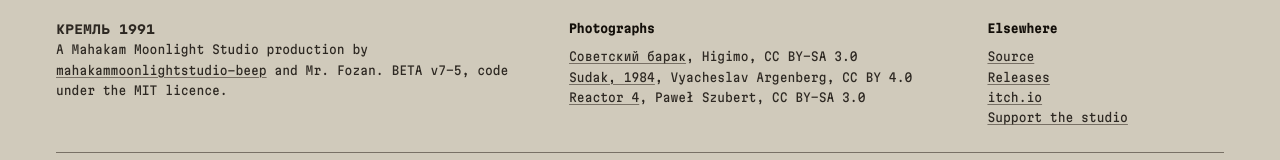
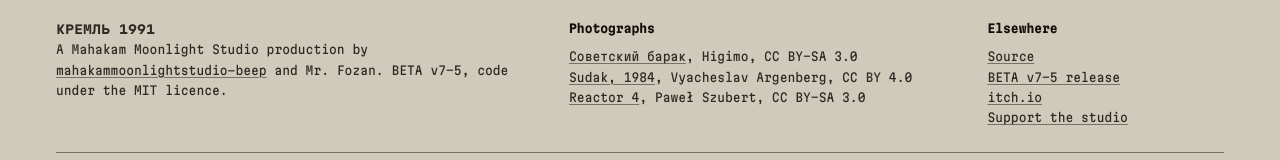
Before and after one commit to mahakammoonlightstudio-beep/kreml-1991, a plain HTML site: page docs/index.html in a window 1280 px wide. Shown: the part 3609-3769 px from the top of the page. Drawn offline with Linux system fonts and the light colour scheme.

Commit message:
Document the BETA v7-5 release.
Pin download links to v7-5-beta and add public release notes with the balance snapshot, checks and Android caveats.

🤖 Generated with Codebuff
Co-Authored-By: Codebuff <noreply@codebuff.com>

```diff
--- a/docs/index.html
+++ b/docs/index.html
@@ -399,7 +399,7 @@ python main.py</pre>
         <h4>Elsewhere</h4>
         <ul>
           <li><a href="https://github.com/mahakammoonlightstudio-beep/kreml-1991">Source</a></li>
-          <li><a href="https://github.com/mahakammoonlightstudio-beep/kreml-1991/releases">Releases</a></li>
+          <li><a href="https://github.com/mahakammoonlightstudio-beep/kreml-1991/releases/tag/v7-5-beta">BETA v7-5 release</a></li>
           <li><a href="https://mahakam-moonlight-studio.itch.io/kreml-1991">itch.io</a></li>
           <li><a href="#support">Support the studio</a></li>
         </ul>
```
Also changed, not shown: 2 other files.
